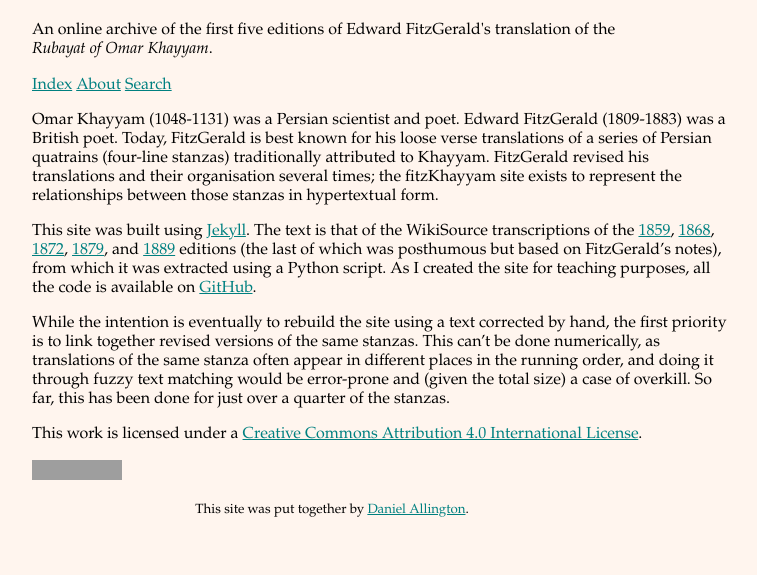
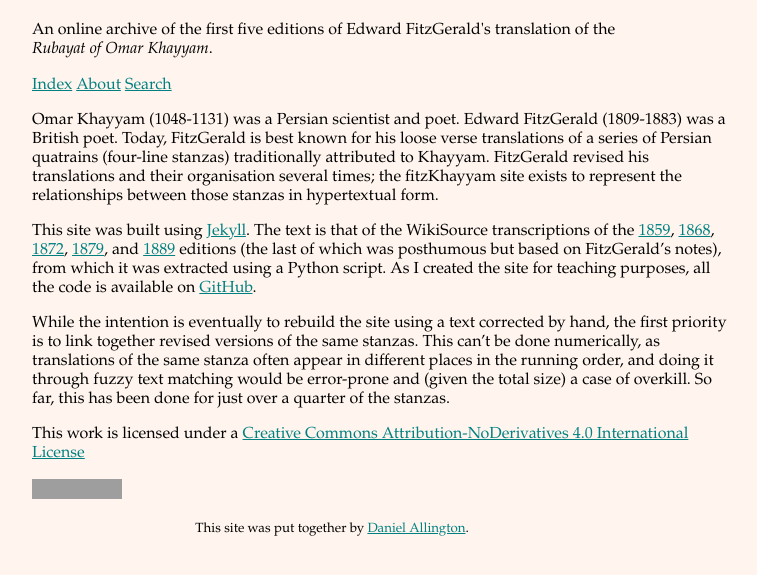
Before and after one commit to daniel-allington/fitzKhayyam, a Jekyll site: the page built from about.md, in a window 1280 px wide. Shown: the top 575 px of the page, without its empty margins (258-1015 px from the left). Built offline with Jekyll 4.4.1, drawn with Linux system fonts in a browser that asks for light colours; some of the changed lines change nothing that is shown; grey boxes are pictures that could not be loaded.

Commit message:
Update licence info in about.md

```diff
--- a/about.md
+++ b/about.md
@@ -11,10 +11,6 @@ This site was built using [Jekyll](https://github.com/jekyll). The text is that
 While the intention is eventually to rebuild the site using a text corrected by hand, the first priority is to link together revised versions of the same stanzas. This can't be done numerically, as translations of the same stanza often appear in different places in the running order, and doing it through fuzzy text matching would be error-prone and (given the total size) a case of overkill. So far, this has been done for just over a quarter of the stanzas.
 
 This work is licensed under a
-[Creative Commons Attribution 4.0 International License][cc-by].
+[Creative Commons Attribution-NoDerivatives 4.0 International License](https://creativecommons.org/licenses/by-nd/4.0/)
 
-[![CC BY 4.0][cc-by-image]][cc-by]
-
-[cc-by]: http://creativecommons.org/licenses/by/4.0/
-[cc-by-image]: https://i.creativecommons.org/l/by/4.0/88x31.png
-[cc-by-shield]: https://img.shields.io/badge/License-CC%20BY%204.0-lightgrey.svg
+[![License: CC BY-ND 4.0](https://img.shields.io/badge/License-CC_BY--ND_4.0-lightgrey.svg)](https://creativecommons.org/licenses/by-nd/4.0/)
```
